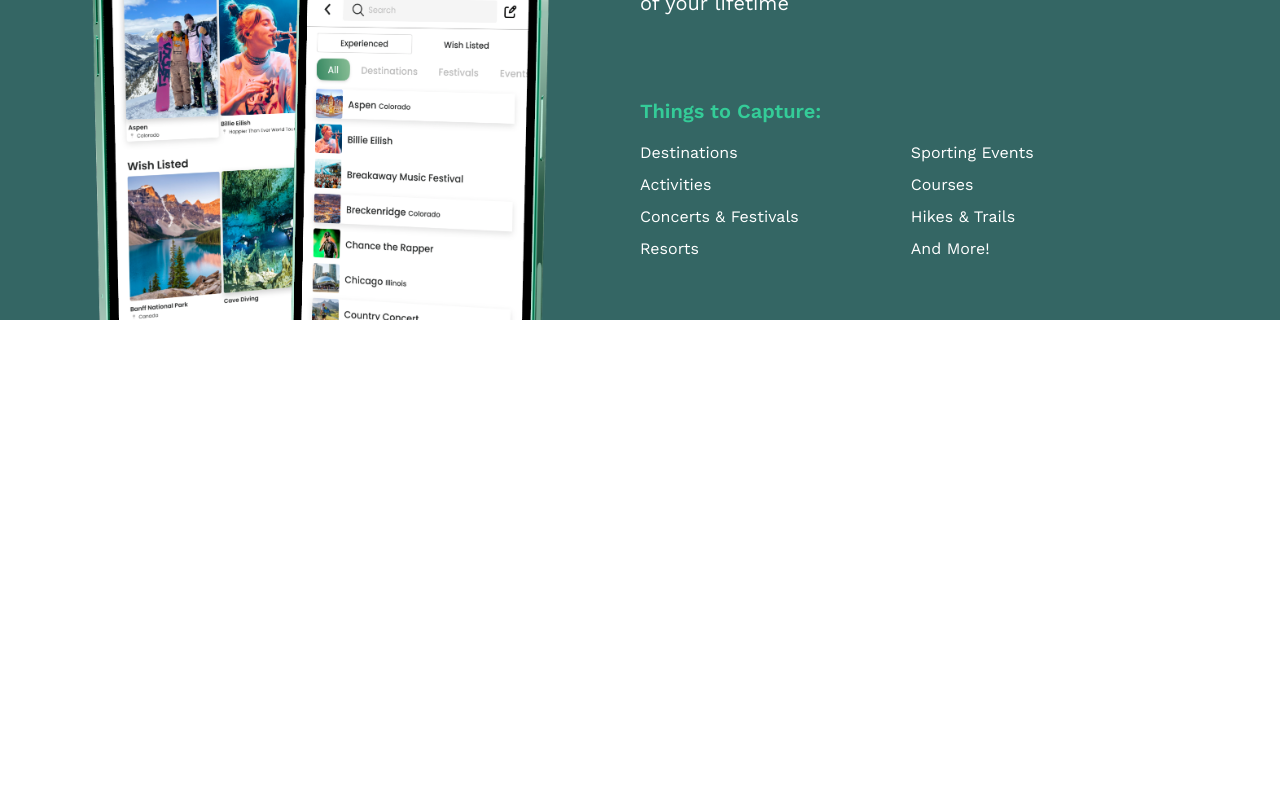
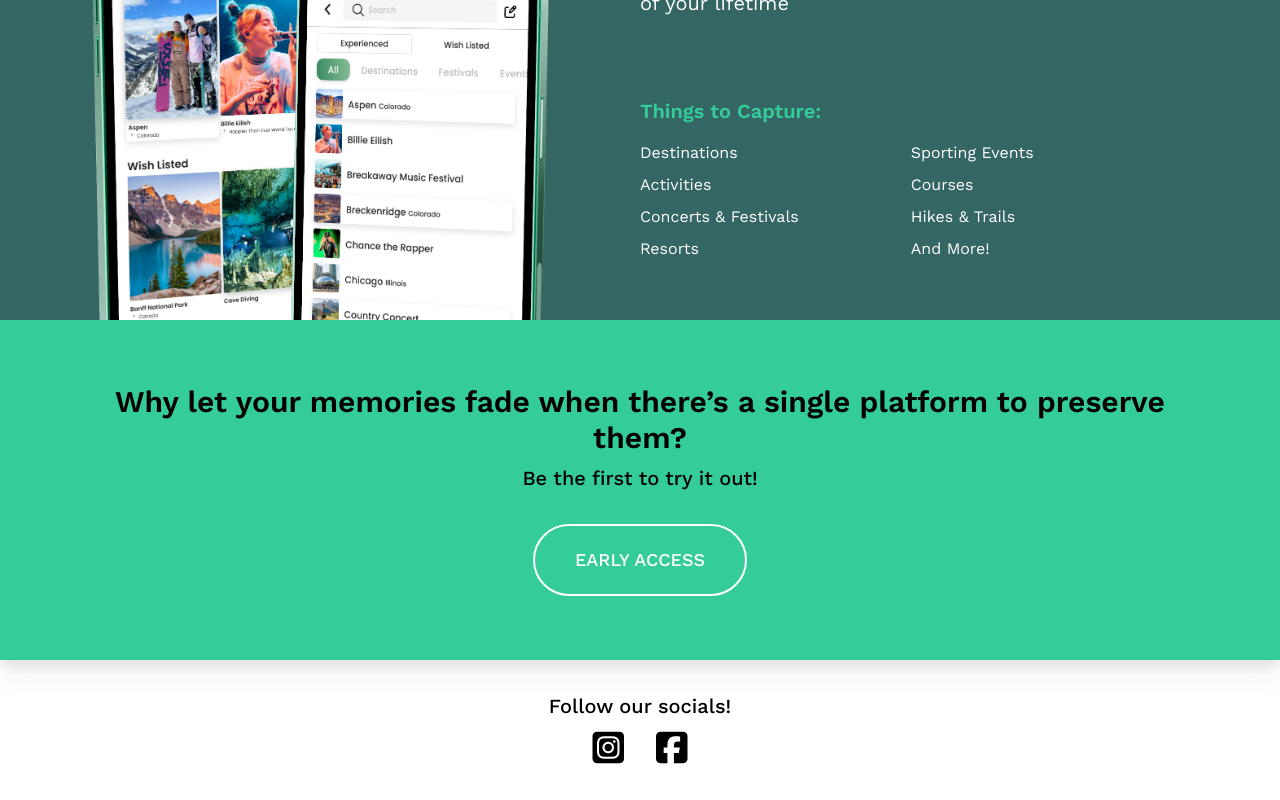
Before and after one commit to WyattBensman/lifelist, a React (Vite) app in the folder client/: page /earlyaccess in a window 1280 px wide. Shown: the part 1399-2199 px from the top of the page. Before the commit the page ends 1719 px from the top, so only its background shows below. Built offline with nearby package versions, Linux system fonts and the light colour scheme.

Commit message:
Designed Footer & Question section

```diff
--- a/client/src/App.jsx
+++ b/client/src/App.jsx
@@ -2,6 +2,8 @@ import Navbar from "./components/Navbar";
 import Header from "./components/Header";
 import Overview from "./components/Overview";
 import LifeList from "./components/LifeList";
+import Question from "./components/Question";
+import Footer from "./components/Footer";
 
 function App() {
   return (
@@ -12,6 +14,8 @@ function App() {
       </div>
       <Overview />
       <LifeList />
+      <Question />
+      <Footer />
     </>
   );
 }
--- a/client/src/components/Footer.jsx
+++ b/client/src/components/Footer.jsx
@@ -0,0 +1,11 @@
+export default function Footer() {
+  return (
+    <div className="py-8">
+      <h6 className="text-xl font-medium text-center">Follow our socials!</h6>
+      <div className="flex justify-center space-x-8 mt-2">
+        <i className="fa-brands fa-square-instagram cursor-pointer hover:text-[#34CC98] text-4xl duration-200"></i>
+        <i className="fa-brands fa-square-facebook cursor-pointer hover:text-[#34CC98] text-4xl duration-200"></i>
+      </div>
+    </div>
+  );
+}
--- a/client/src/components/Navbar.jsx
+++ b/client/src/components/Navbar.jsx
@@ -8,7 +8,7 @@ export default function Navbar() {
   };
 
   return (
-    <nav className="py-1 px-4 sm:px-8 md:px-16 lg:px-20 xl:px-24 border">
+    <nav className="py-1 px-4 sm:px-8 md:px-16 lg:px-20 xl:px-24">
       <div className="flex flex-wrap items-center justify-between">
         {/* Brand Logo */}
         <img className="w-36" src="/images/branding/official-logo.png" />
--- a/client/src/components/Question.jsx
+++ b/client/src/components/Question.jsx
@@ -0,0 +1,21 @@
+export default function Question() {
+  return (
+    <div className="drop-shadow-xl py-16 bg-[#34CC98] px-4 sm:px-8 md:px-16 lg:px-20 xl:px-24">
+      <h5 className="text-3xl text-center font-semibold">
+        Why let your memories fade when there’s a single platform to preserve
+        them?
+      </h5>
+      <p className="text-xl text-center font-medium mt-2">
+        Be the first to try it out!
+      </p>
+      <div className="flex justify-center mt-8">
+        <a
+          href="#"
+          className="border-2 rounded-full font-medium border-white text-lg px-6 py-4 md:px-10 md:py-5 bg-transparent text-white hover:text-[#34CC98] hover:bg-white ease-in-out duration-200"
+        >
+          EARLY ACCESS
+        </a>
+      </div>
+    </div>
+  );
+}
```
